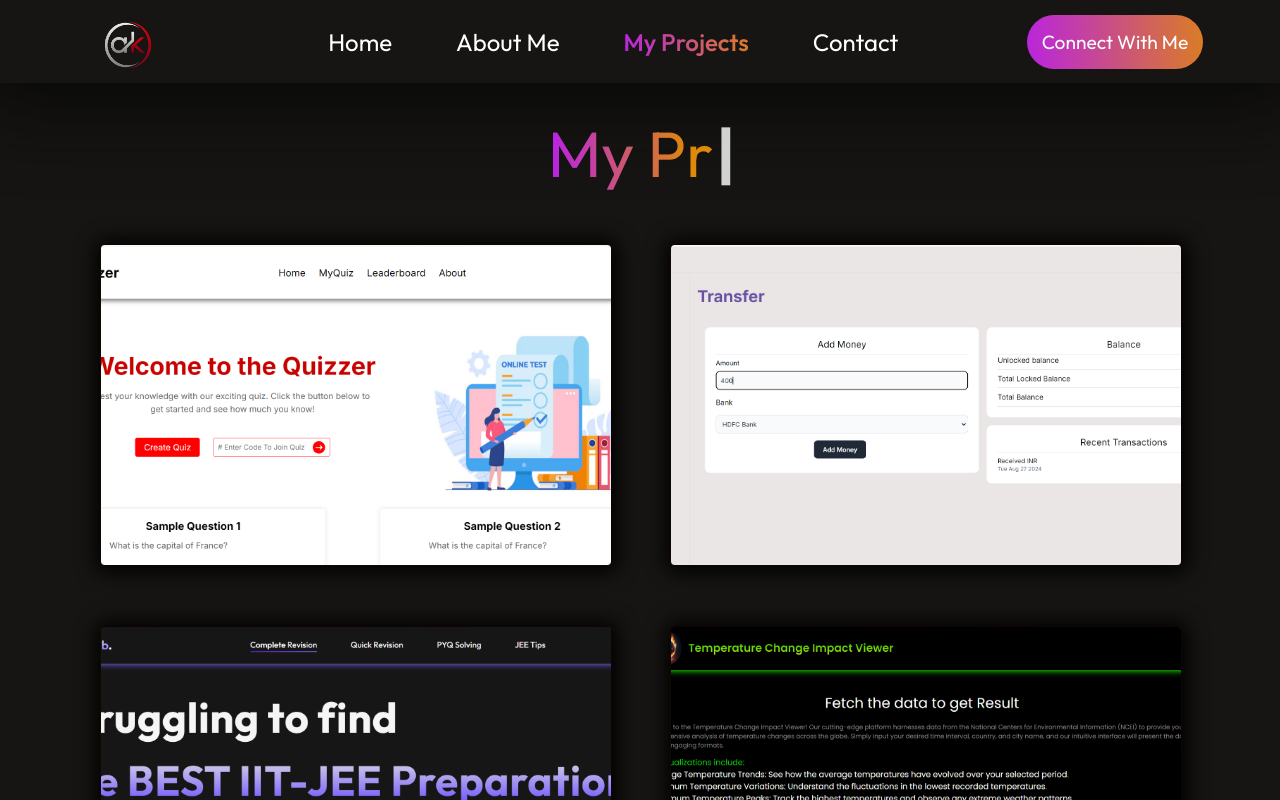
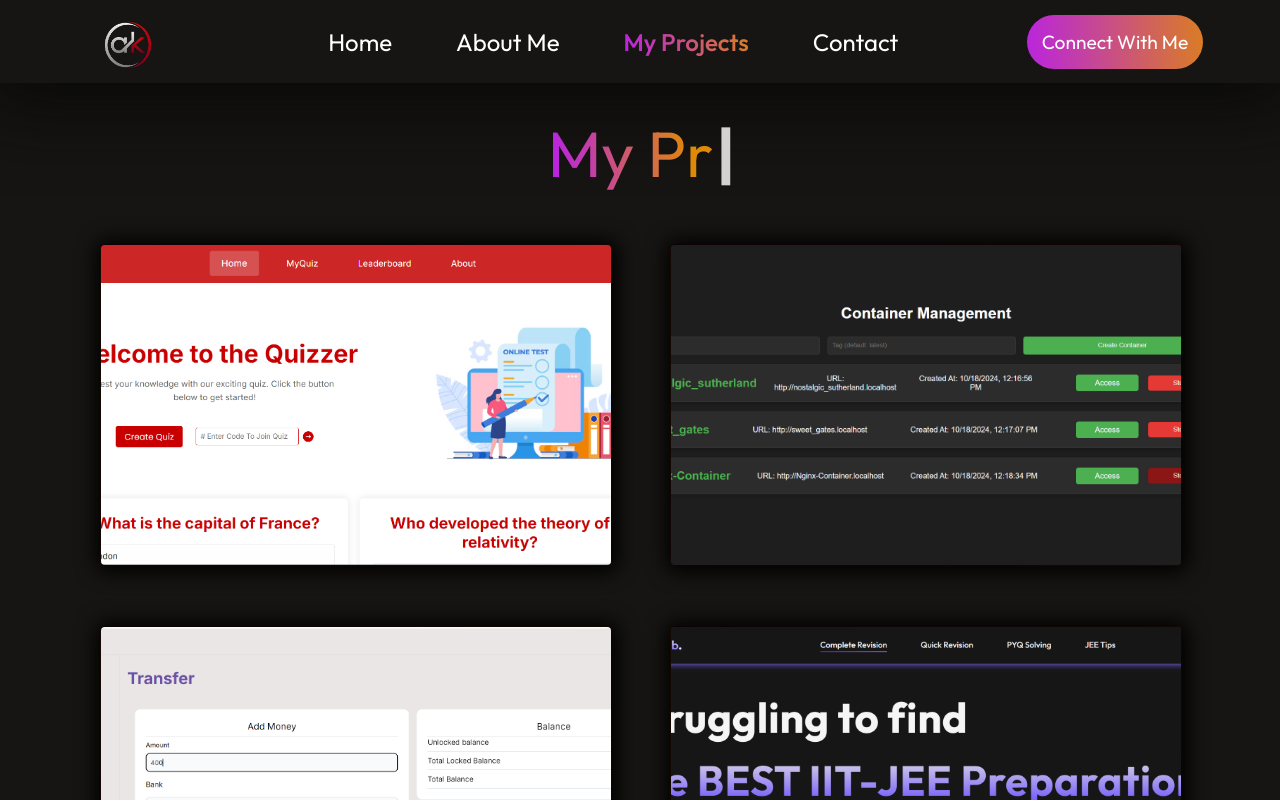
Before and after one commit to AnujKshatriya/Anuj-Portfolio, a React (Vite) app: page /projects in a window 1280 px wide. Shown: the top 800 px of the page. Built offline with nearby package versions, Linux system fonts and the light colour scheme.

Commit message:
Added Quizzer and Docker Proxy Server

```diff
--- a/src/Components/About/About.jsx
+++ b/src/Components/About/About.jsx
@@ -17,7 +17,7 @@ const About = () => {
         </div>
         <div className="about-right">
           <div className="about-para">
-            <p>Hello! I'm a B.Tech student at IIT Gandhinagar with a passion for full-stack web development. On the frontend, I have expertise in JavaScript, TypeScript, React, Next.js, and Tailwind CSS, and I've worked with animation libraries like Locomotive Scroll, Framer Motion and GSAP. On the backend, I'm experienced with Express.js, Node.js, and Flask. Additionally, I'm proficient in managing both MongoDB and SQL databases, with a solid understanding of Git, GitHub, Docker containerization, and deploying applications using AWS services.
+            <p>Hello! I'm a B.Tech student at IIT Gandhinagar with a passion for full-stack web development & DevOps. On the frontend, I have expertise in JavaScript, TypeScript, React, Next.js, and Tailwind CSS, and I've worked with animation libraries like Locomotive Scroll, Framer Motion and GSAP. On the backend, I'm experienced with Express.js, Node.js, and Flask. Additionally, I'm proficient in managing both MongoDB and SQL databases, with a solid understanding of Git, GitHub, Docker containerization, and deploying applications using AWS services.
             </p>
             <p>I am always open to collaborations and new opportunities. Feel free to explore my projects and contact me!</p>
           </div>
--- a/src/Components/Home/Home.jsx
+++ b/src/Components/Home/Home.jsx
@@ -13,10 +13,10 @@ const Home = () => {
         <img src="/assets/anuj-img.jpg" alt="" />
       </div>
       <h1 className='hero-h1'><span>I'm Anuj Kshatriya</span>, Full Stack Developer from <strong>India</strong> </h1>
-      <p>With a strong expertise in the MERN stack, I specialize in crafting dynamic and visually engaging frontend experiences using React, Next.js</p>
+      <p>With a strong expertise in the MERN stack & deployment, I specialize in crafting dynamic and visually engaging frontend experiences using React, Next.js</p>
       <div className="hero-action">
         <div onClick={()=>getSearch(linkedinUrl)} className=" btn hero-connect">Connect</div>
-        <div onClick={()=>getSearch("https://drive.google.com/file/d/10SzzbPLzL4CmVR--Q5PKik-LvyrG3gq5/view?usp=sharing")} className=" btn hero-resume">My Resume</div>
+        <div onClick={()=>getSearch("https://drive.google.com/file/d/1Btujxb2ONjMdHKifhhBf-DqOdsIo-d6Y/view?usp=sharing")} className=" btn hero-resume">My Resume</div>
       </div>
     </div>
   )
--- a/src/Utility/projectData.js
+++ b/src/Utility/projectData.js
@@ -2,8 +2,14 @@ const projectData = [
     {
         title : "Quizzer",
         description : 'It is a real-time quiz application using the MERN stack, incorporating Socket.io for instant, live quiz participation and communication. The project features dynamic question handling, real-time score updates,and a responsive user interface',
-        url : "https://github.com/AnujKshatriya/Quiz-App",
+        url : "https://quizzer-x.netlify.app/",
         image : "/websites-image/quizzer.png"
+    },
+    {
+        title : "Docker Proxy Service",
+        description : 'It is a  real-time Docker container management, enabling users to list, create, stop, and access containers. The backend uses a custom reverse proxy, to proxy all running containers without additional web servers. Real-time updates via Socket.IO keep the UI synced, and Docker Compose orchestrates services for container creation and networking.',
+        url : "https://github.com/AnujKshatriya/Docker-Proxy-Server",
+        image : "/websites-image/DRP-2.png"
     },
     {
         title : "Quick Pay",
```
Also changed, not shown: public/websites-image/DRP-2.png (added), public/websites-image/quizzer.png.
